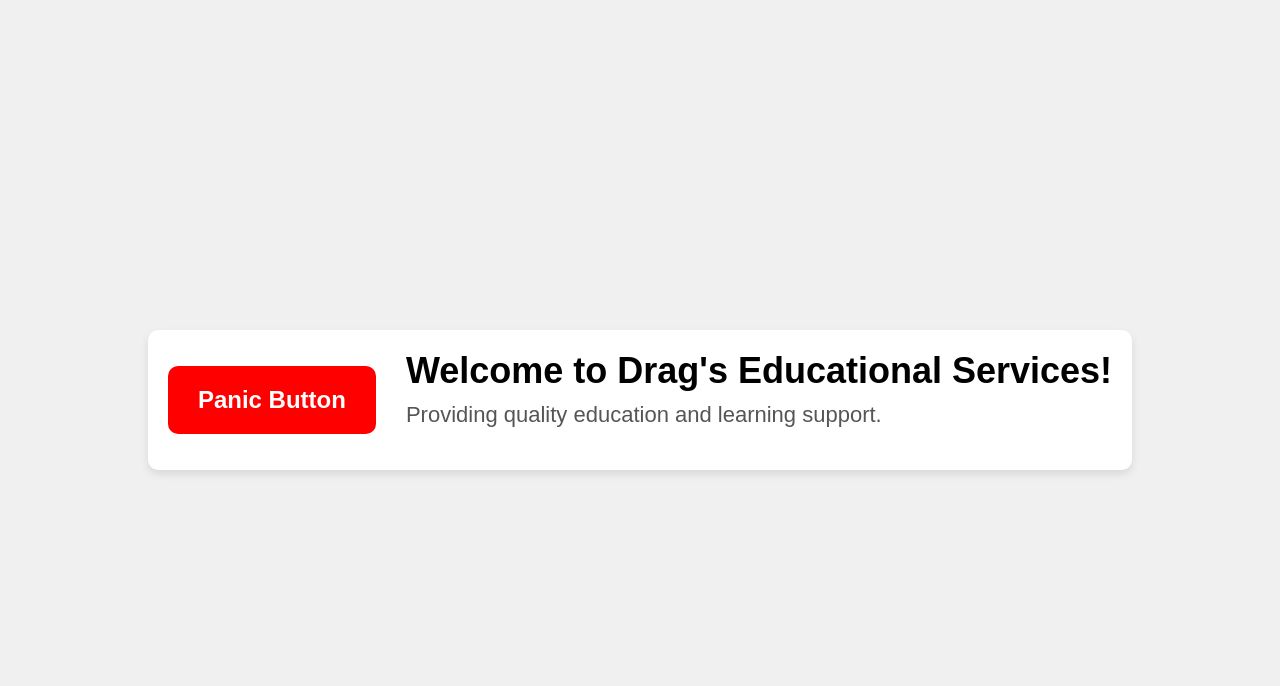
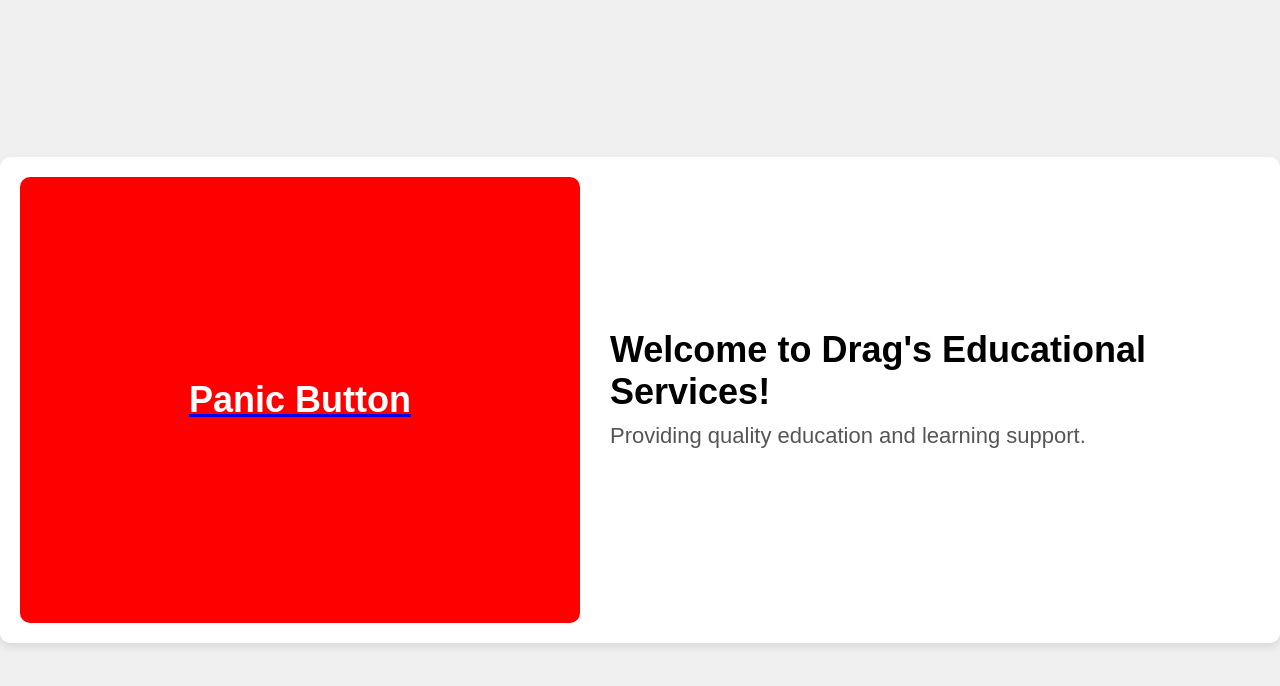
Before and after one commit to sigmasigmasigmaboy/StudyNest, a plain HTML site: page index.html in a window 1280 px wide. Drawn offline with Linux system fonts and the light colour scheme.

Commit message:
Update index.html

```diff
--- a/index.html
+++ b/index.html
@@ -28,16 +28,20 @@
 
         /* Style for the Panic Button */
         .panic-button {
-            padding: 20px 30px;
-            background-color: red;
+            width: 560px;
+            height: 446px;
+            background-color: #ff0000; /* Red color */
             color: white;
-            font-size: 24px;
+            font-size: 36px;
             font-weight: bold;
             border: none;
             border-radius: 10px;
             cursor: pointer;
-            margin-right: 30px; /* Space between button and text */
             transition: background-color 0.3s ease;
+            display: flex;
+            align-items: center;
+            justify-content: center;
+            text-align: center;
         }
 
         .panic-button:hover {
@@ -49,6 +53,7 @@
             display: flex;
             flex-direction: column;
             align-items: flex-start;
+            margin-left: 30px; /* Space between button and message */
         }
 
         .message h1 {
@@ -66,7 +71,7 @@
 <body>
 
     <div class="container">
-        <!-- Panic Button -->
+        <!-- Panic Button (Clickable to Google Classroom) -->
         <a href="https://classroom.google.com" target="_blank">
             <button class="panic-button">Panic Button</button>
         </a>
```
